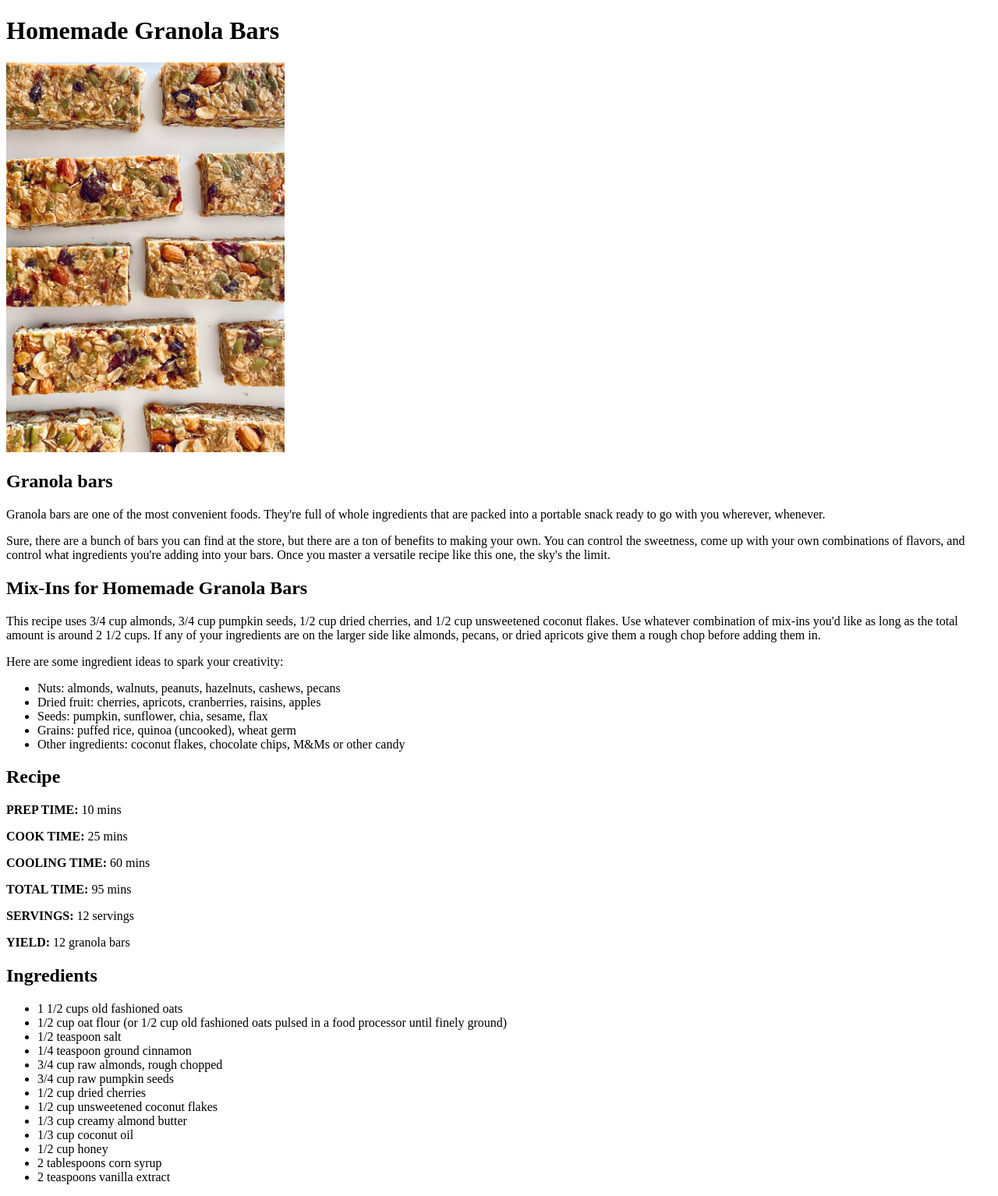
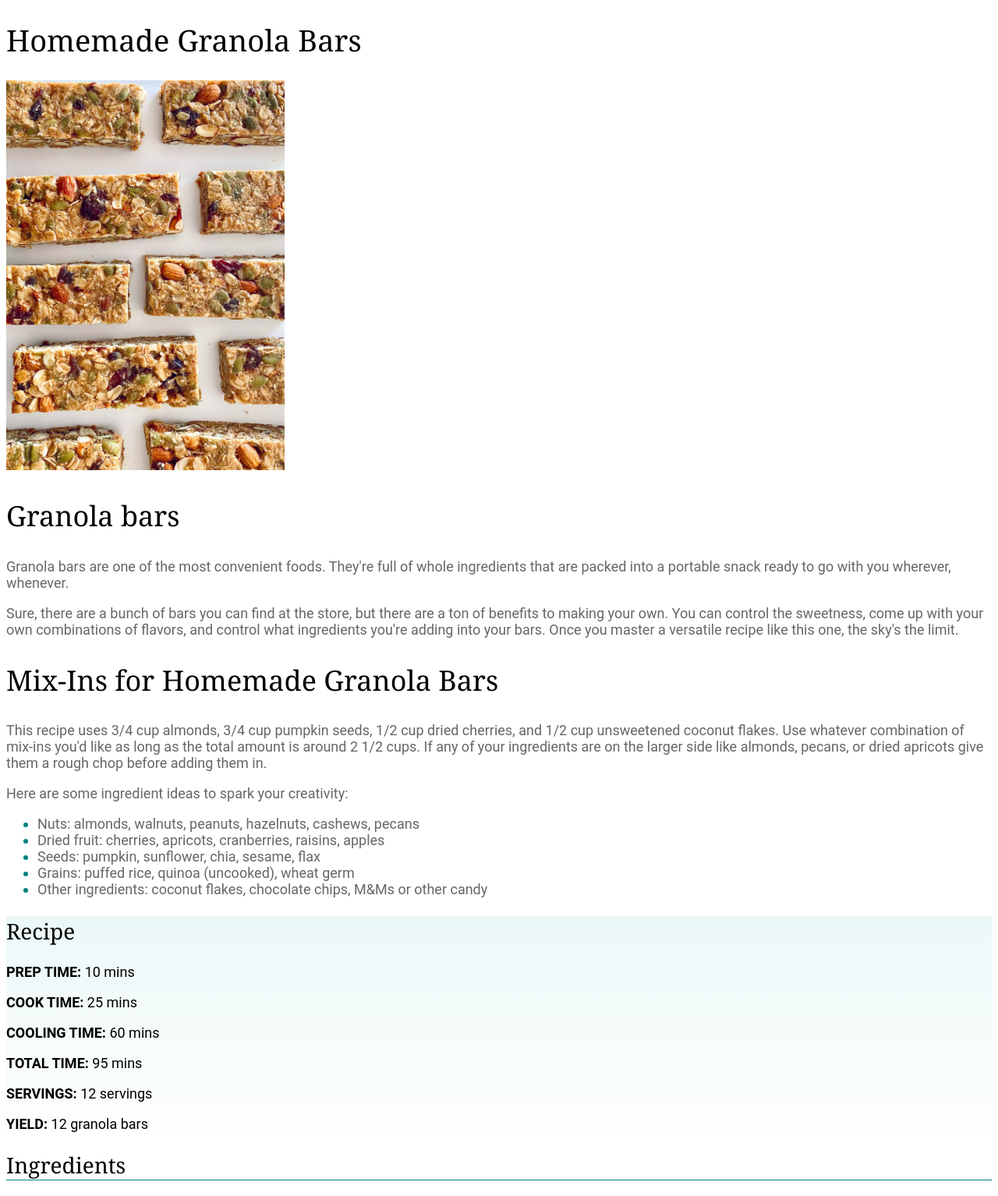
Before and after one commit to jaliltayaa/odin-recipes, a plain HTML site: page odin-recipes/granola-bars.html in a window 1280 px wide. Shown: the top 1534 px of the page at 78% size. Drawn offline with Linux system fonts and the light colour scheme.

Commit message:
styles added on CSS file-Bug fixes on HTML files

```diff
--- a/odin-recipes/granola-bars.html
+++ b/odin-recipes/granola-bars.html
@@ -7,14 +7,16 @@
     </head>
 
     <body>
-        <h1  class="main-title">Homemade Granola Bars</h1>
+        <h1 class="main-title">Homemade Granola Bars</h1>
         <img src="../images/granola-bars-finished.webp" height="500" alt="granola bars on a table">
         <h2 class="article-title">Granola bars</h2>
 
         <div class="introduction text-content">
             <p>Granola bars are one of the most convenient foods. They're full of whole ingredients that are packed into a portable snack ready to go with you wherever, whenever.</p>
             <p>Sure, there are a bunch of bars you can find at the store, but there are a ton of benefits to making your own. You can control the sweetness, come up with your own combinations of flavors, and control what ingredients you're adding into your bars. Once you master a versatile recipe like this one, the sky's the limit.</p>
-            <h2>Mix-Ins for Homemade Granola Bars</h2>
+
+            <h2 class="article-title">Mix-Ins for Homemade Granola Bars</h2>
+
             <p>This recipe uses 3/4 cup almonds, 3/4 cup pumpkin seeds, 1/2 cup dried cherries, and 1/2 cup unsweetened coconut flakes. Use whatever combination of mix-ins you'd like as long as the total amount is around 2 1/2 cups. If any of your ingredients are on the larger side like almonds, pecans, or dried apricots give them a rough chop before adding them in.</p>
             <p> Here are some ingredient ideas to spark your creativity:
                 <ul>
@@ -38,7 +40,7 @@
             <p><b>YIELD:</b>    12 granola bars</p>
         </div>
 
-        <div class="ingredtients text-content"></div>
+        <div class="ingredients text-content">
             <h2 class="block-title">Ingredients</h2>
             <ul>
                 <li>1 1/2 cups old fashioned oats</li>
--- a/style.css
+++ b/style.css
@@ -0,0 +1,63 @@
+body {
+    text-align: left;
+    font-family: Roboto,Helvetica,sans-serif;
+    font-size: 18px;
+    color: black;
+}
+
+.main-title {
+    color: black;
+    font-size: 38px;
+    font-weight: 500;
+    font-family: "Frank Ruhl Libre",Georgia,serif;
+}
+
+.article-title {
+    color: black;
+    font-size: 36px;
+    font-weight: 500;
+    font-family: "Frank Ruhl Libre",Georgia,serif;
+}
+
+.block-title {
+    color: black;
+    font-size: 28px;
+    font-weight: 400;
+    font-family: "Frank Ruhl Libre",Georgia,serif;
+}
+
+.introduction {
+    color: #666;
+    font-size: 18px;
+    font-family: Roboto, Helvetica,sans-serif;
+}
+
+.recipe-information {
+    background: -webkit-gradient(linear, left top, left bottom, from(#ebf8f8), to(#fefefe));
+}
+
+.ingredients .block-title {
+    border-bottom: teal 1px solid;
+}
+
+.nutrition-fact {
+    background: -webkit-gradient(linear, left top, left bottom, from(#ebf8f8), to(#fefefe));
+    border:teal 1px solid;
+}
+
+.nutrition-fact .block-title {
+    color:teal;
+    text-transform: uppercase;
+    font-weight: 700;
+    letter-spacing: 1px;
+    font-family: Roboto,Helvetica,sans-serif;
+    font-size: 18px;
+}
+
+.method .block-title {
+    border-bottom: teal 1px solid;
+}
+
+ol li::marker, ul li::marker{
+    color:teal;
+}
```
Also changed, not shown: odin-recipes/french-omelette.html (+2 -1 lines), odin-recipes/pancakes.html (+1 -1 lines).
